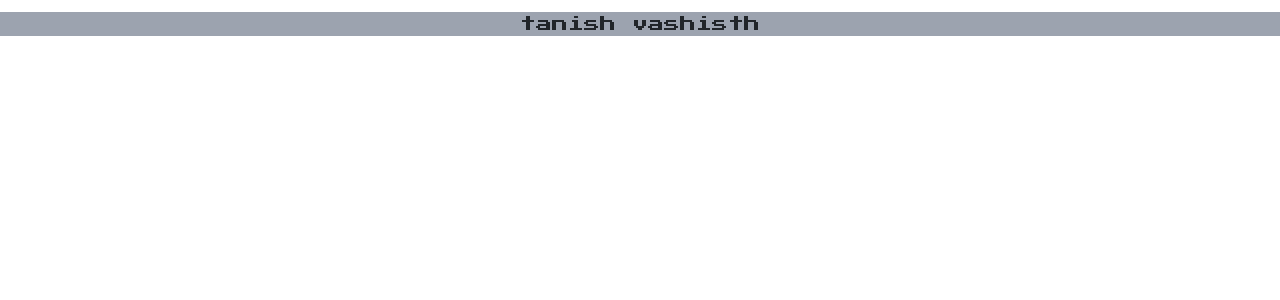
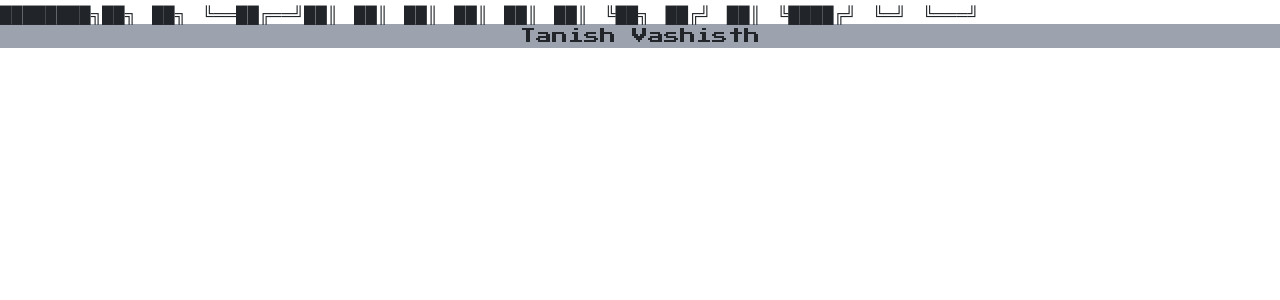
Before and after one commit to Prome-theus/moyemoye, a Flask app: page / in a window 1280 px wide. Shown: the top 300 px of the page. Run offline with Flask 3, Linux system fonts and the light colour scheme; some libraries are stand-ins or nearby versions.

Commit message:
moye moye

```diff
--- a/templates/home.html
+++ b/templates/home.html
@@ -2,20 +2,38 @@
   <head>
     <title>MOYE MOYE</title>
     <!-- minify -->
-    <link href="https://unpkg.com/nes.css@2.3.0/css/nes.min.css" rel="stylesheet" />
+    <link
+      href="https://unpkg.com/nes.css@2.3.0/css/nes.min.css"
+      rel="stylesheet"
+    />
     <!-- latest -->
-    <link href="https://unpkg.com/nes.css@latest/css/nes.min.css" rel="stylesheet" />
+    <link
+      href="https://unpkg.com/nes.css@latest/css/nes.min.css"
+      rel="stylesheet"
+    />
     <!-- core style only -->
-    <link href="https://unpkg.com/nes.css/css/nes-core.min.css" rel="stylesheet" />
-    <link href="https://fonts.googleapis.com/css?family=Press+Start+2P" rel="stylesheet">
+    <link
+      href="https://unpkg.com/nes.css/css/nes-core.min.css"
+      rel="stylesheet"
+    />
+    <link
+      href="https://fonts.googleapis.com/css?family=Press+Start+2P"
+      rel="stylesheet"
+    />
     <script src="https://cdn.tailwindcss.com"></script>
-    <link rel="preconnect" href="https://fonts.googleapis.com">
-    <link rel="preconnect" href="https://fonts.gstatic.com" crossorigin>
-    <link href="https://fonts.googleapis.com/css2?family=Press+Start+2P&display=swap" rel="stylesheet">
+    <link rel="preconnect" href="https://fonts.googleapis.com" />
+    <link rel="preconnect" href="https://fonts.gstatic.com" crossorigin />
+    <link
+      href="https://fonts.googleapis.com/css2?family=Press+Start+2P&display=swap"
+      rel="stylesheet"
+    />
   </head>
 
   <body>
-    <h1 class="text-center my-3 bg-gray-400 text-dark"> tanish vashisth </h1>
+    <p>
+      ████████╗██╗ ██╗ ╚══██╔══╝██║ ██║ ██║ ██║ ██║ ██║ ╚██╗ ██╔╝ ██║ ╚████╔╝
+      ╚═╝ ╚═══╝
+    </p>
+    <h1 class="text-center bg-gray-400 text-dark">Tanish Vashisth</h1>
   </body>
-
 </html>
```
